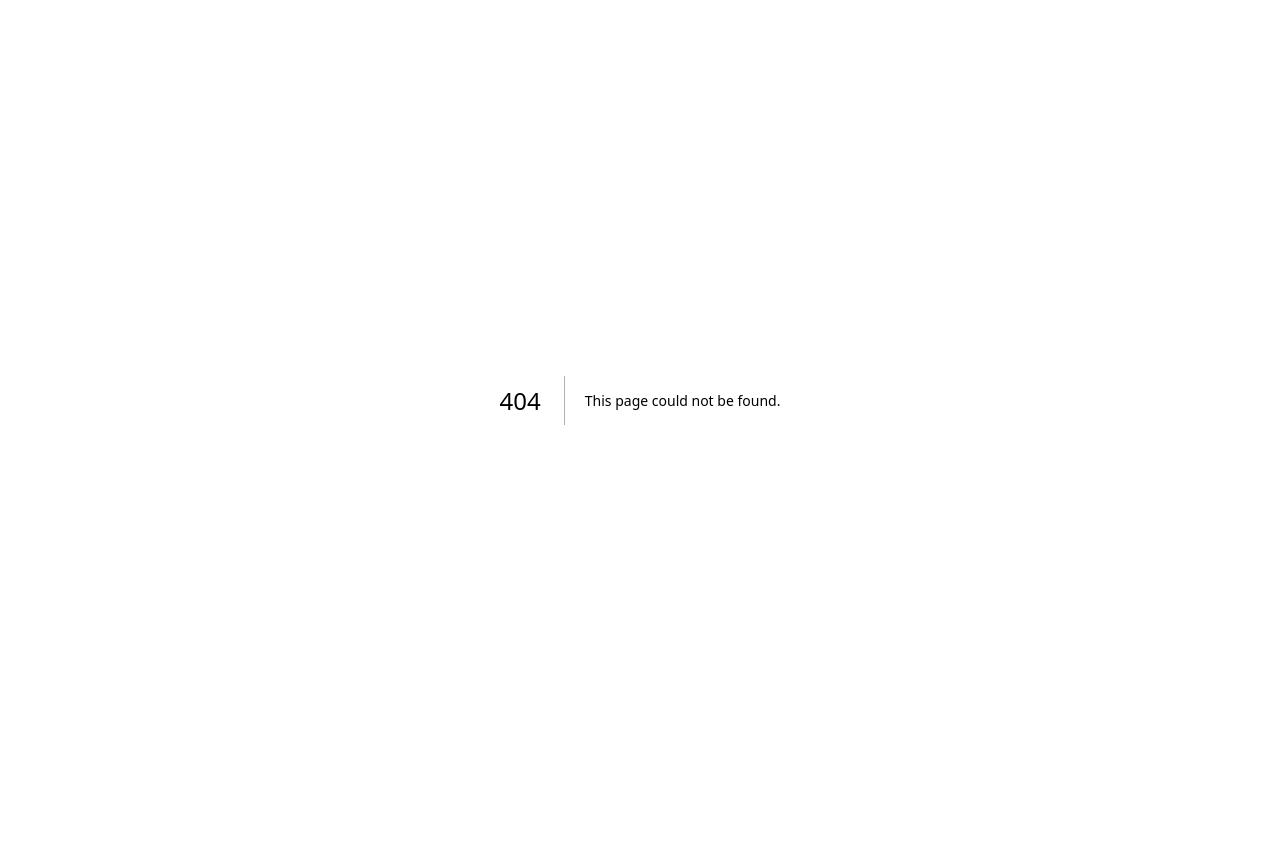
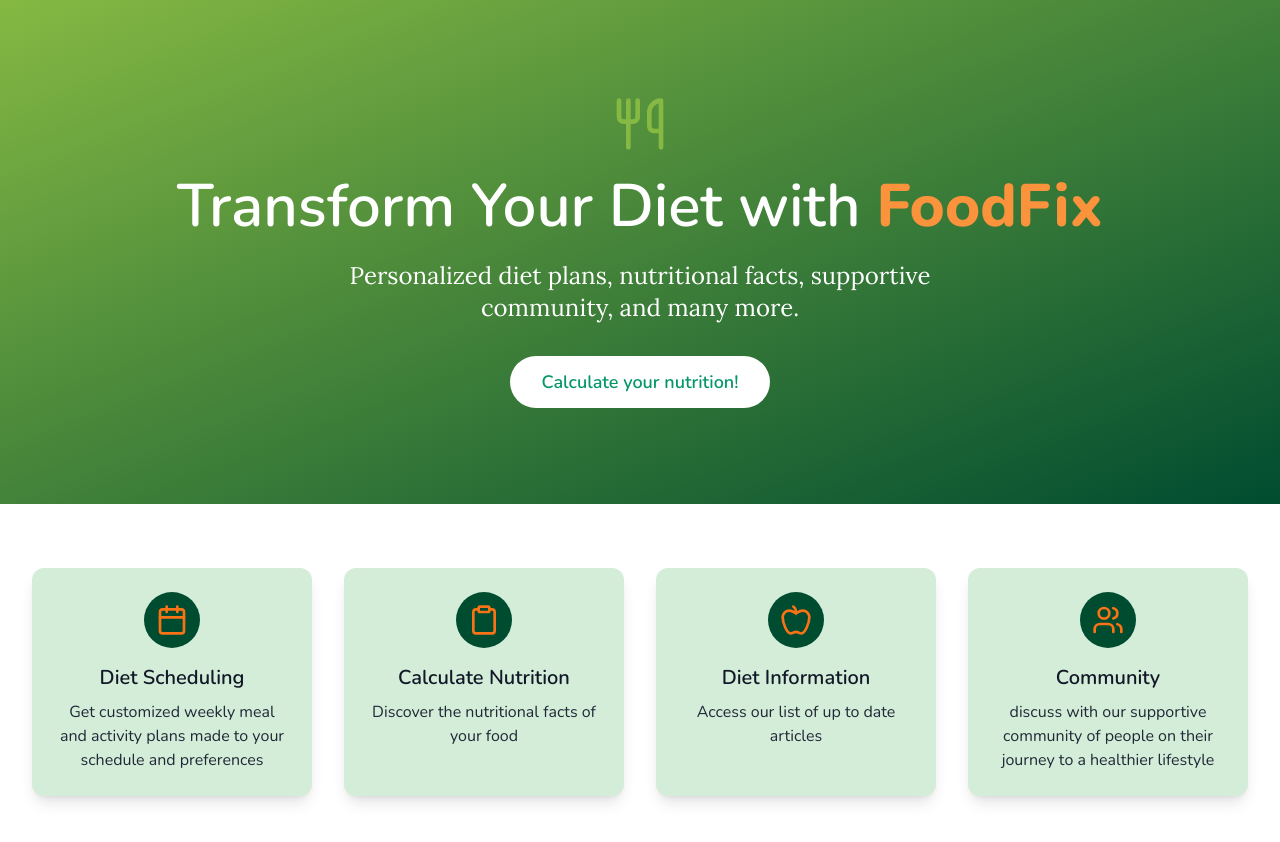
Before and after one commit to louisferdyo/prototype-lasti, a Next.js app: page / in a window 1280 px wide. Before the commit this address had no page. Shown: the top 842 px of the page. Before the commit the page ends 800 px from the top, so only its background shows below. Built offline with nearby package versions, Linux system fonts and the light colour scheme.

Commit message:
dashboard, fonts

```diff
--- a/src/app/calculate/page.tsx
+++ b/src/app/calculate/page.tsx
@@ -1,5 +1,5 @@
 'use client'
-
+import React from 'react'
 import { useState, useCallback } from 'react'
 import { Input } from "@/components/ui/input"
 import { Label } from "@/components/ui/label"
@@ -57,7 +57,7 @@ export default function NutritionCalculator() {
       <div className="flex flex-col md:flex-row gap-4 md:gap-8">
         <div className=" p-4 md:px-20 md:py-8 after:rounded-lg w-full md:w-1/2 justify-between">
           <form className="space-y-4 md:space-y-6">
-            <h1 className="text-4xl font-bold mb-6 text-center lg:text-left text-white">Nutrition Calculator</h1>
+            <h1 className="text-4xl font-bold mb-6 text-center lg:text-left text-slate-900 font-nunito">Nutrition Calculator</h1>
             <div>
               <Label htmlFor="foodName" className='text-[#A8CD89]'>Food Name</Label>
               <Input
@@ -95,13 +95,13 @@ export default function NutritionCalculator() {
           </form>
         </div>
         <div className="bg-[#85b943] p-4 md:px-20 md:py-8 rounded-lg shadow-sm w-full md:w-1/2">
-          <h2 className="text-xl font-semibold mb-4">Nutrition Information</h2>
-          <p className='text-white mb-4'>Enter food name and portion, then click the "Calculate" button to see nutrition information.</p>
+          <h2 className="text-2xl font-bold mb-1 font-nunito">Nutrition Information</h2>
+          <p className='text-white mb-4 font-nunito'>Enter food name and portion, then click the &quot;Calculate&quot; button to see nutrition information.</p>
           {nutritionInfo ? (
             <div className="space-y-2">
               <p className="flex justify-between">
                 <span>Calories:</span>
-                <span className="font-semibold">{nutritionInfo.calories}</span>
+                <span className="font-semibold">{nutritionInfo.calories} cal</span>
               </p>
               <p className="flex justify-between">
                 <span>Protein:</span>
--- a/src/app/globals.css
+++ b/src/app/globals.css
@@ -1,3 +1,5 @@
+@import url('https://fonts.googleapis.com/css2?family=Lora:ital,wght@0,400..700;1,400..700&family=Nunito:ital,wght@0,200..1000;1,200..1000&display=swap');
+
 @tailwind base;
 @tailwind components;
 @tailwind utilities;
--- /dev/null
+++ b/src/app/page.tsx
@@ -0,0 +1,14 @@
+import React from 'react';
+import { Hero } from '../components/Hero'
+import { Features } from '../components/Features';
+
+function Dashboard() {
+  return (
+    <div className="min-h-screen bg-white">
+      <Hero/>
+      <Features/>
+    </div>
+  );
+}
+
+export default Dashboard;
--- /dev/null
+++ b/src/components/Cards.tsx
@@ -0,0 +1,26 @@
+import React from 'react';
+import { LucideIcon } from 'lucide-react';
+
+interface CardProps {
+  title: string;
+  description: string;
+  icon: LucideIcon;
+  link: string;
+}
+
+export const Cards = ({ title, description, icon: Icon, link }: CardProps) => {
+  return (
+    <a
+      href={link}
+      className="bg-[#d4edd8] rounded-xl shadow-lg p-6 transition-all duration-300 hover:shadow-xl hover:bg-[#17412d] hover:-translate-y-1 group"
+    >
+      <div className="flex flex-col items-center text-center">
+        <div className="p-3 bg-[#004c30] rounded-full mb-4 group-hover:bg-green-200 transition-colors">
+          <Icon className="w-8 h-8 text-orange-500" />
+        </div>
+        <h3 className="text-xl font-semibold mb-2 text-gray-900 group-hover:text-white font-nunito">{title}</h3>
+        <p className="text-gray-800 group-hover:text-white font-nunito">{description}</p>
+      </div>
+    </a>
+  );
+};
--- /dev/null
+++ b/src/components/Features.tsx
@@ -0,0 +1,42 @@
+import React from 'react';
+import { Cards } from './Cards';
+import { Clipboard, Apple, Calendar, Users } from 'lucide-react';
+
+export const Features = () => {
+  const features = [
+    {
+      title: 'Diet Scheduling',
+      description: 'Get customized weekly meal and activity plans made to your schedule and preferences',
+      icon: Calendar,
+      link: ''
+    },
+    {
+      title: 'Calculate Nutrition',
+      description: 'Discover the nutritional facts of your food',
+      icon: Clipboard,
+      link: '/calculate'
+    },
+    {
+      title: 'Diet Information',
+      description: 'Access our list of up to date articles',
+      icon: Apple,
+      link: ''
+    },
+    {
+      title: 'Community',
+      description: 'discuss with our supportive community of people on their journey to a healthier lifestyle',
+      icon: Users,
+      link: ''
+    }
+  ];
+
+  return (
+    <div className="max-w-7xl mx-auto px-4 sm:px-6 lg:px-8 py-16">
+      <div className="grid grid-cols-1 md:grid-cols-2 lg:grid-cols-4 gap-8">
+        {features.map((feature) => (
+          <Cards key={feature.title} {...feature} />
+        ))}
+      </div>
+    </div>
+  );
+};
--- /dev/null
+++ b/src/components/Hero.tsx
@@ -0,0 +1,28 @@
+import React from 'react';
+import { Utensils } from 'lucide-react';
+
+export const Hero = () => {
+  return (
+    <div className="relative bg-gradient-to-br from-[#85b943] to-[#004c30] text-white font-Nunito">
+      <div className="max-w-screen mx-auto px-4 sm:px-6 lg:px-8 py-24">
+        <div className="text-center">
+          <div className="flex justify-center mb-6">
+            <Utensils size={56} className="text-[#85b943]" />
+          </div>
+          <h1 className="text-4xl md:text-6xl font-semibold mb-6 font-nunito">
+            Transform Your Diet with <span className="text-orange-400 font-extrabold">FoodFix</span>
+          </h1>
+          <p className="text-xl md:text-2xl mb-8 max-w-2xl mx-auto font-lora">
+            Personalized diet plans, nutritional facts, supportive community, and many more.
+          </p>
+          <a href='/calculate'>
+            <button className="bg-white text-emerald-600 px-8 py-3 rounded-full font-semibold text-lg hover:bg-orange-500 hover:text-emerald-700 transition duration-300 font-nunito" >
+                Calculate your nutrition!
+            </button>
+          </a>
+        </div>
+      </div>
+      {/* <div className="absolute bottom-0 left-0 right-0 h-20 bg-gradient-to-t from-green-100 to-transparent"></div> */}
+    </div>
+  );
+};
--- a/tailwind.config.ts
+++ b/tailwind.config.ts
@@ -18,7 +18,11 @@ const config: Config = {
   			md: 'calc(var(--radius) - 2px)',
   			sm: 'calc(var(--radius) - 4px)'
   		},
-  		colors: {}
+  		colors: {},
+		fontFamily:{
+			nunito: ['Nunito', 'sans-serif'],
+			lora: ['Lora', 'sans-serif']
+		},
   	}
   },
   plugins: [require("tailwindcss-animate")],
```
